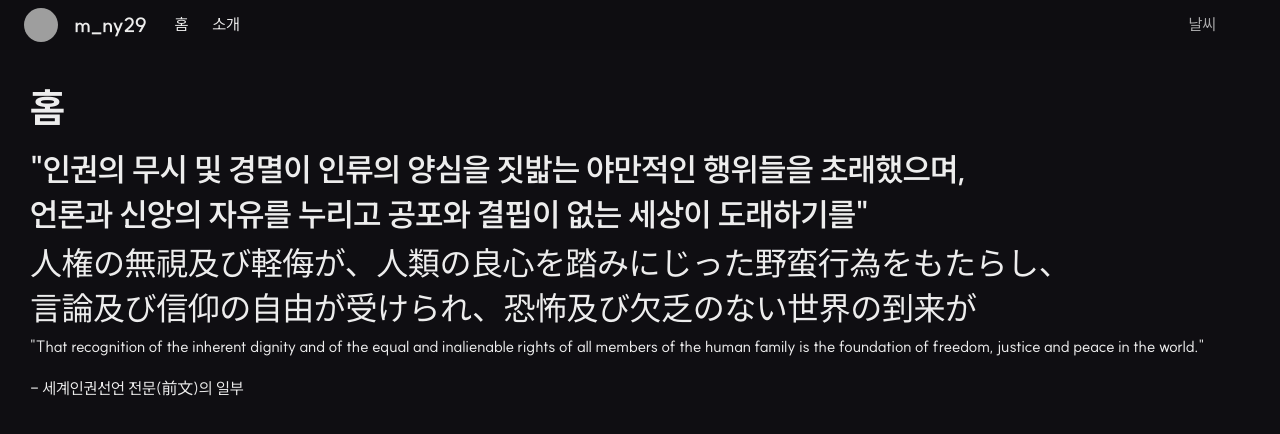
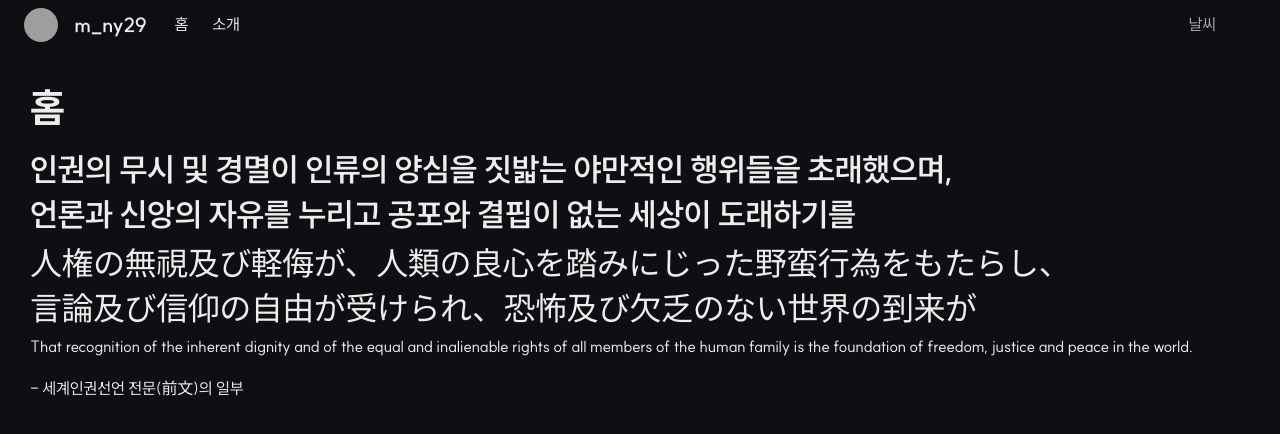
Before and after one commit to baboribo/yoruame, a Next.js app: page / in a window 1280 px wide. Shown: the top 434 px of the page. Built offline with nearby package versions, Linux system fonts and the light colour scheme; grey boxes are pictures that could not be loaded; some icons are missing; a web font is replaced by a local one.

Commit message:
fix: 빌드 오류 해결  - HTML 태그 내에 따옴표 제거

```diff
--- a/src/app/page.tsx
+++ b/src/app/page.tsx
@@ -8,9 +8,9 @@ export default function Home() {
         <h2>홈</h2>
       </header>
       <section className="mt-3 gap-1 flex flex-col">
-        <h3>"인권의 무시 및 경멸이 인류의 양심을 짓밟는 야만적인 행위들을 초래했으며,<br /> 언론과 신앙의 자유를 누리고 공포와 결핍이 없는 세상이 도래하기를"</h3>
+        <h3>인권의 무시 및 경멸이 인류의 양심을 짓밟는 야만적인 행위들을 초래했으며,<br /> 언론과 신앙의 자유를 누리고 공포와 결핍이 없는 세상이 도래하기를</h3>
         <h3>人権の無視及び軽侮が、人類の良心を踏みにじった野蛮行為をもたらし、<br />言論及び信仰の自由が受けられ、恐怖及び欠乏のない世界の到来が</h3>
-        <p>"That recognition of the inherent dignity and of the equal and inalienable rights of all members of the human family is the foundation of freedom, justice and peace in the world."</p>
+        <p>That recognition of the inherent dignity and of the equal and inalienable rights of all members of the human family is the foundation of freedom, justice and peace in the world.</p>
         <p className='mt-3'>- 세계인권선언 전문(前文)의 일부</p>
       </section>
     </div>
```
